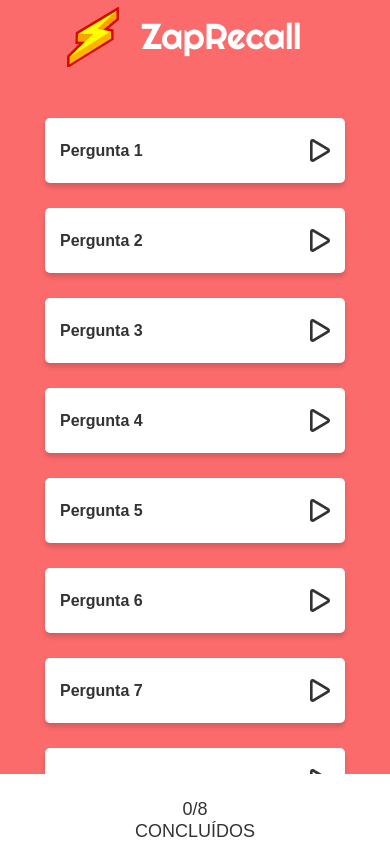
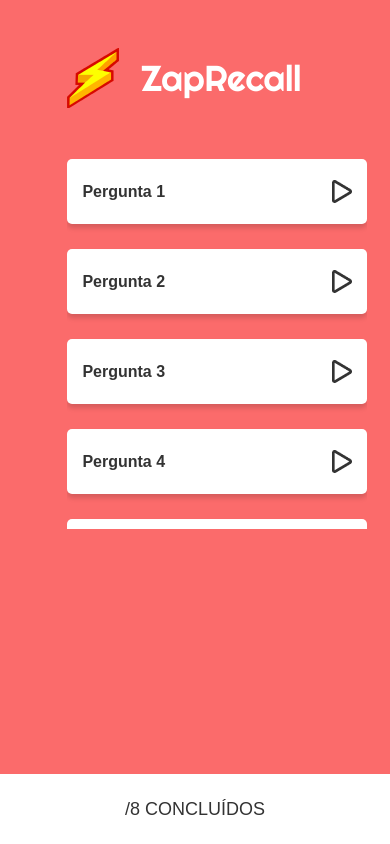
Before and after one commit to victorHL99/projeto8-zaprecall, a React (Create React App) app: page / in a window 390 px wide. Both pictures are taken after a click on the element "Iniciar Recall!". Built offline with nearby package versions, Linux system fonts and the light colour scheme; a web font is replaced by a local one.

Commit message:
Alguns erros de layout mobile corrigido

```diff
--- a/public/styles/styles.css
+++ b/public/styles/styles.css
@@ -10,15 +10,14 @@ font-family: 'Roboto', sans-serif; */
     height: 100vh;
     background-color: #FB6B6B;
     display: flex;
-    justify-content: center;
     align-items: center;
     flex-direction: column;
     overflow-y: auto;
-
-
+    flex-wrap: wrap;
 }
 /**********************Tela Inicial ***************************/
 .tela-inicial{
+    margin-top: 148px;
     display: flex;
     justify-content: center;
     align-items: center;
@@ -76,6 +75,7 @@ font-family: 'Roboto', sans-serif; */
 /********************** Segunda Tela ***************************/
 
 .titulo{
+    margin-top: 48px;
     display: flex;
     justify-content: center;
     align-items: center;
@@ -101,6 +101,12 @@ font-family: 'Roboto', sans-serif; */
 
 }
 
+.container-deck{
+    width: auto;
+    height: 370px;
+    position: fixed;
+    overflow-y: scroll;
+}
 
 .deck {
     width: 300px;
@@ -303,7 +309,7 @@ footer{
 }
 
 footer p{
-    width: 145px;
+    width: 147px;
     height: 22px;
     font-family: 'Recursive', sans-serif;
     font-style: normal;
--- a/src/components/pag2/Rodape.js
+++ /dev/null
@@ -1,10 +0,0 @@
-import decks from "../ComponentesGlobais"
-
-
-export default function Rodape(){
-    return(
-        <footer>
-            <p>0/{decks.length} CONCLUÍDOS</p>
-        </footer>
-    )
-}
--- a/src/components/pag2/SegundaPagina.js
+++ b/src/components/pag2/SegundaPagina.js
@@ -1,7 +1,7 @@
 
 import Deck from "./Deck"
 import LogoMenor from "./LogoMenor"
-import Rodape from "./Rodape"
+import decks from "../ComponentesGlobais"
 
 
 export default function SegundaPagina(){
@@ -9,7 +9,10 @@ export default function SegundaPagina(){
         <main>
             <LogoMenor/>
             <Deck/>
-            <Rodape/>
+            <footer>
+                <p>/{decks.length} CONCLUÍDOS</p>
+            </footer>
+
         </main>
 
     )
```
Also changed, not shown: src/components/pag2/PerguntaVirada.js (+9 -0 lines).
